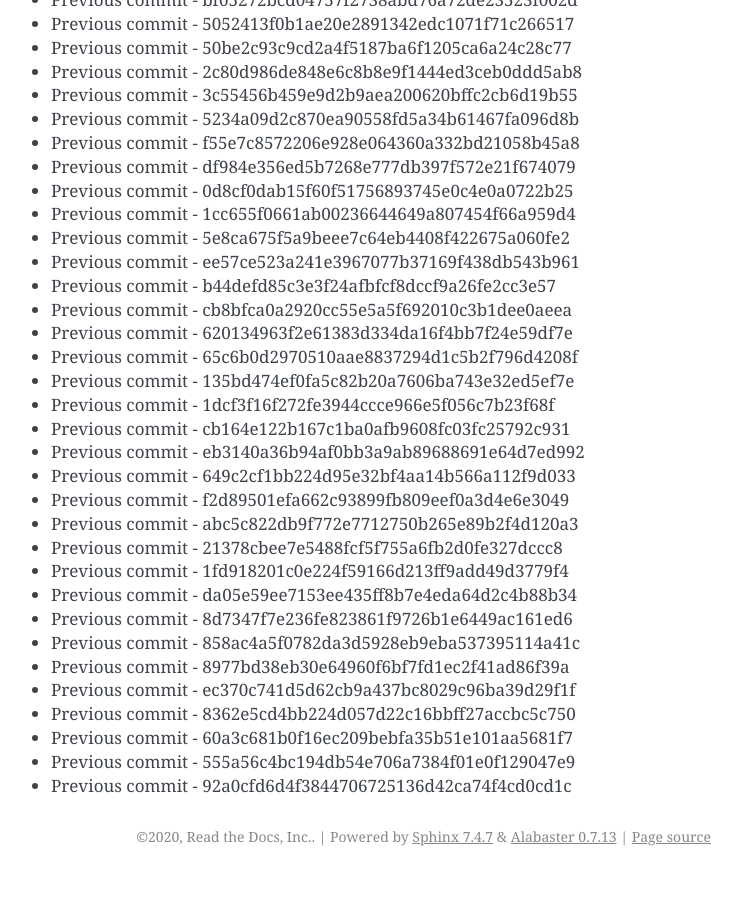
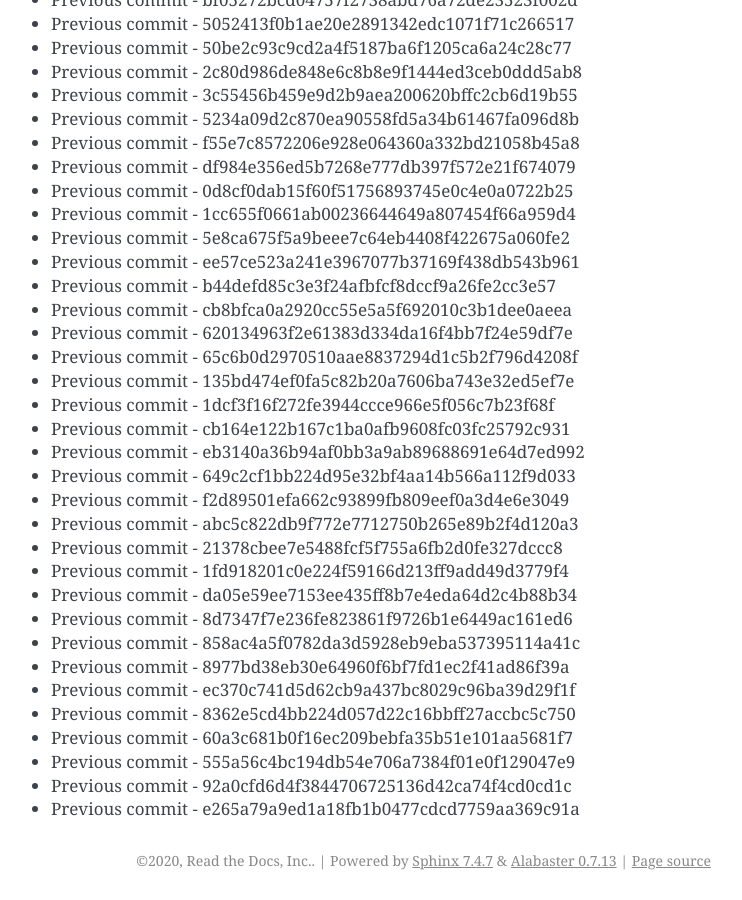
Before and after one commit to readthedocs/rtd-git-stresstest, a Sphinx documentation site: the page built from docs/updates.rst, in a window 1280 px wide and 900 px high, scrolled down 19669 px. Shown: the whole window, without its empty margins (399-1141 px from the left). Built offline with Sphinx 7.4.7, drawn with Linux system fonts in a browser that asks for light colours; before the commit the page ends 20545 px from its top, so only the background shows below that.

Commit message:
Generating commit from previous: e265a79a9ed1a18fb1b0477cdcd7759aa369c91a

```diff
--- a/docs/updates.rst
+++ b/docs/updates.rst
@@ -858,3 +858,4 @@ It can be tested for any performance characteristics.
 * Previous commit - 60a3c681b0f16ec209bebfa35b51e101aa5681f7
 * Previous commit - 555a56c4bc194db54e706a7384f01e0f129047e9
 * Previous commit - 92a0cfd6d4f3844706725136d42ca74f4cd0cd1c
+* Previous commit - e265a79a9ed1a18fb1b0477cdcd7759aa369c91a
```
